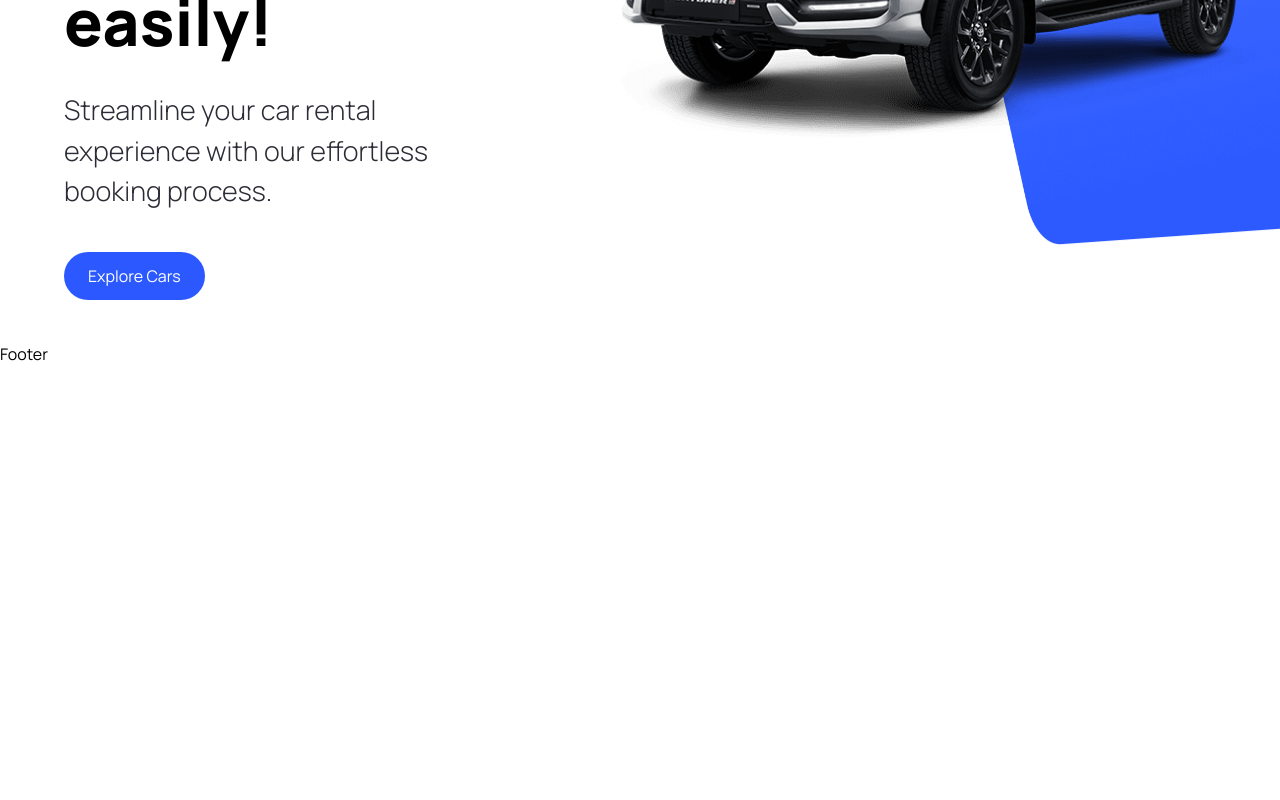
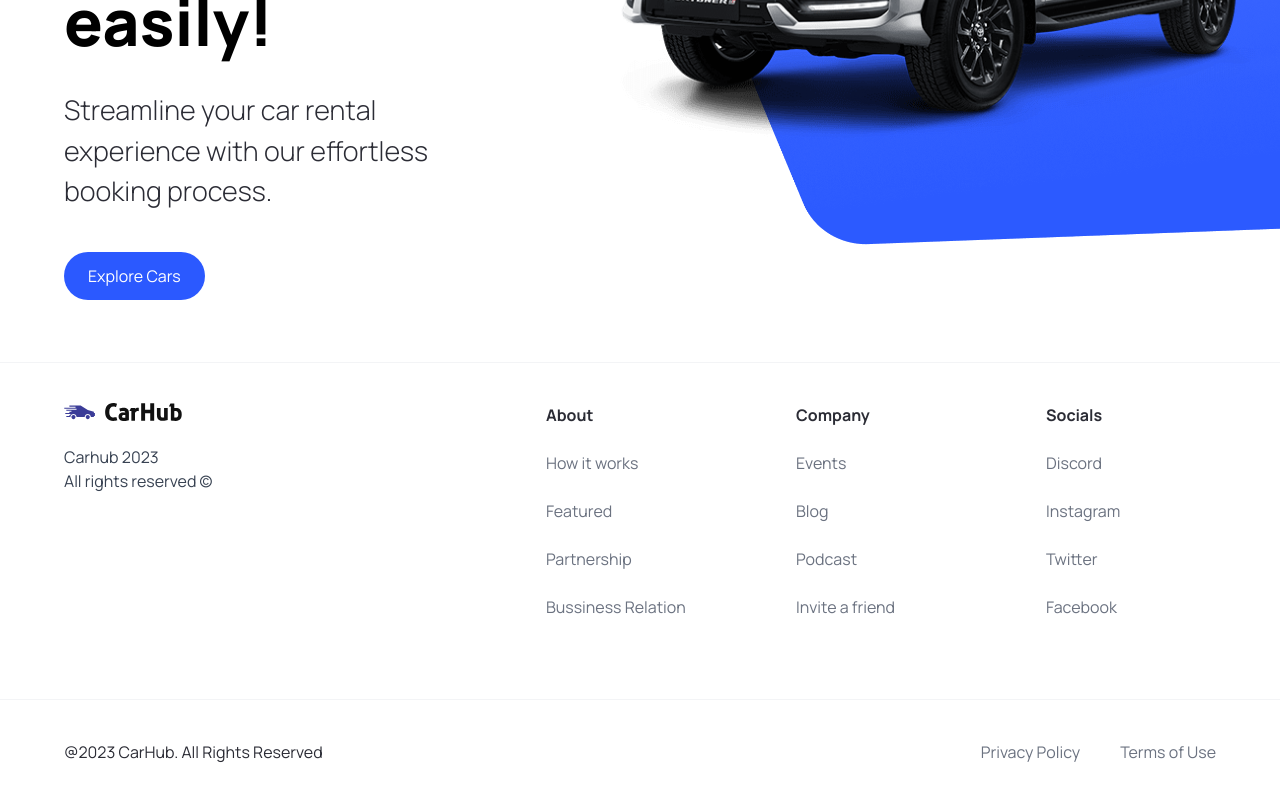
Before and after one commit to Xgt72/car_showcase_nextjs, a Next.js app: page / in a window 1280 px wide. Shown: the part 458-1258 px from the top of the page. Before the commit the page ends 824 px from the top, so only its background shows below. Built offline with nearby package versions, Linux system fonts and the light colour scheme.

Commit message:
Footer component added to the layout

```diff
--- a/components/Footer.tsx
+++ b/components/Footer.tsx
@@ -1,7 +1,54 @@
-import React from "react";
+import Link from "next/link";
+import Image from "next/image";
+import { footerLinks } from "@/constants";
 
-const Footer = (props: Props) => {
-  return <div>Footer</div>;
+const Footer = () => {
+  return (
+    <footer className="flex flex-col text-black-100 mt-5 border-t border-gray-100">
+      <div className="flex max-md:flex-col flex-wrap justify-between gap-5 sm:px-16 px-6 py-10">
+        <div className="flex flex-col justify-start items-start gap-6">
+          <Image
+            src="/logo.svg"
+            alt="logo"
+            width={118}
+            height={18}
+            className="object-contain"
+          />
+          <p className="text-base text-gray-700">
+            Carhub 2023 <br />
+            All rights reserved &copy;
+          </p>
+        </div>
+        <div className="footer__links">
+          {footerLinks.map(({ title, links }) => (
+            <div key={title} className="footer__link">
+              <h3 className="font-bold">{title}</h3>
+              {links.map((item) => (
+                <Link
+                  key={item.title}
+                  href={item.url}
+                  className="text-gray-500"
+                >
+                  {item.title}
+                </Link>
+              ))}
+            </div>
+          ))}
+        </div>
+      </div>
+      <div className="flex justify-between items-center flex-wrap mt-10 border-t border-gray-100 sm:px-16 px-6 py-10">
+        <p>@2023 CarHub. All Rights Reserved</p>
+        <div className="footer__copyrights-link">
+          <Link href="/" className="text-gray-500">
+            Privacy Policy
+          </Link>
+          <Link href="/" className="text-gray-500">
+            Terms of Use
+          </Link>
+        </div>
+      </div>
+    </footer>
+  );
 };
 
 export default Footer;
--- a/components/Hero.tsx
+++ b/components/Hero.tsx
@@ -25,8 +25,8 @@
       <div className="hero__image-container">
         <div className="hero__image">
           <Image src="/hero.png" alt="hero" fill className="object-contain" />
-          <div className="hero__image-overlay" />
         </div>
+        <div className="hero__image-overlay" />
       </div>
     </div>
   );
--- /dev/null
+++ b/constants/index.ts
@@ -0,0 +1,101 @@
+export const manufacturers = [
+  "Acura",
+  "Alfa Romeo",
+  "Aston Martin",
+  "Audi",
+  "Bentley",
+  "BMW",
+  "Buick",
+  "Cadillac",
+  "Chevrolet",
+  "Chrysler",
+  "Citroen",
+  "Dodge",
+  "Ferrari",
+  "Fiat",
+  "Ford",
+  "GMC",
+  "Honda",
+  "Hyundai",
+  "Infiniti",
+  "Jaguar",
+  "Jeep",
+  "Kia",
+  "Lamborghini",
+  "Land Rover",
+  "Lexus",
+  "Lincoln",
+  "Maserati",
+  "Mazda",
+  "McLaren",
+  "Mercedes-Benz",
+  "MINI",
+  "Mitsubishi",
+  "Nissan",
+  "Porsche",
+  "Ram",
+  "Rolls-Royce",
+  "Subaru",
+  "Tesla",
+  "Toyota",
+  "Volkswagen",
+  "Volvo",
+];
+
+export const yearsOfProduction = [
+  { title: "Year", value: "" },
+  { title: "2015", value: "2015" },
+  { title: "2016", value: "2016" },
+  { title: "2017", value: "2017" },
+  { title: "2018", value: "2018" },
+  { title: "2019", value: "2019" },
+  { title: "2020", value: "2020" },
+  { title: "2021", value: "2021" },
+  { title: "2022", value: "2022" },
+  { title: "2023", value: "2023" },
+];
+
+export const fuels = [
+  {
+    title: "Fuel",
+    value: "",
+  },
+  {
+    title: "Gas",
+    value: "Gas",
+  },
+  {
+    title: "Electricity",
+    value: "Electricity",
+  },
+];
+
+export const footerLinks = [
+  {
+    title: "About",
+    links: [
+      { title: "How it works", url: "/" },
+      { title: "Featured", url: "/" },
+      { title: "Partnership", url: "/" },
+      { title: "Bussiness Relation", url: "/" },
+    ],
+  },
+  {
+    title: "Company",
+    links: [
+      { title: "Events", url: "/" },
+      { title: "Blog", url: "/" },
+      { title: "Podcast", url: "/" },
+      { title: "Invite a friend", url: "/" },
+    ],
+  },
+  {
+    title: "Socials",
+    links: [
+      { title: "Discord", url: "/" },
+      { title: "Instagram", url: "/" },
+      { title: "Twitter", url: "/" },
+      { title: "Facebook", url: "/" },
+    ],
+  },
+];
```
